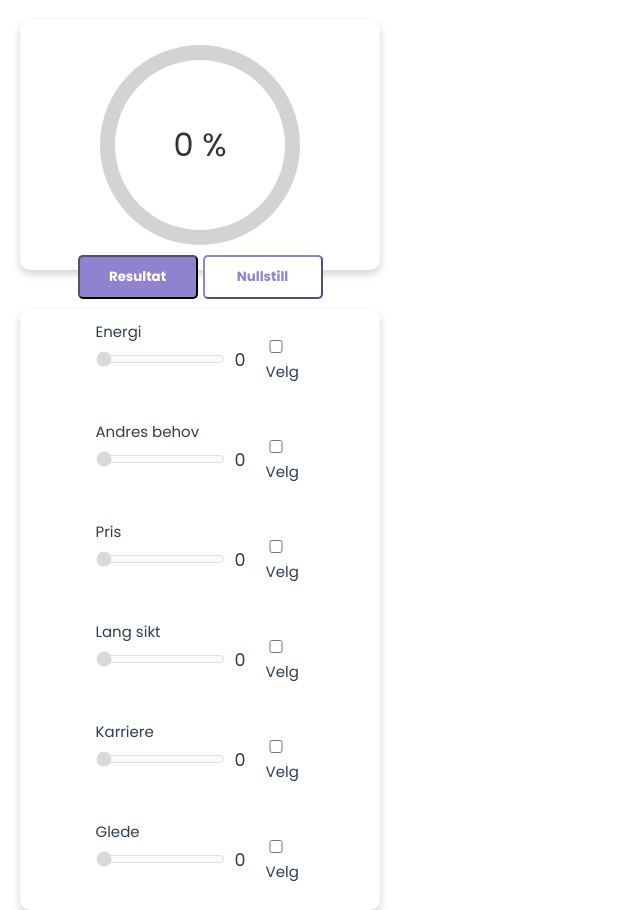
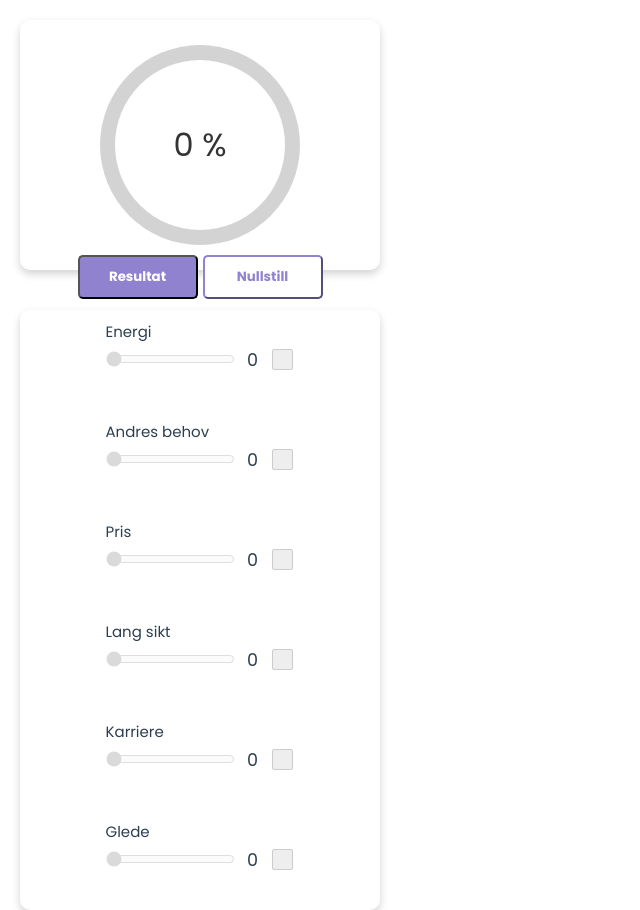
Before and after one commit to AndyKodehode/prioriteringsApp, a Vue app: page / in a window 1280 px wide. Shown: the whole page, without its empty margins (0-640 px from the left). Built offline with nearby package versions, Linux system fonts and the light colour scheme.

Commit message:
checkbox funker

```diff
--- a/src/App.vue
+++ b/src/App.vue
@@ -1,7 +1,7 @@
-<template>
+<template >
 
 <!--<div class="inner-circle"></div>-->
-<div class="body">
+<div class="body" >
   <section class="topSection">
      <div class="circular-progress" >
         <div class="inner-circle"></div>
@@ -111,9 +111,10 @@
             </div>
             <div class="slideValueDiv">
               <h3>{{values.energyValue}}</h3>
-              <label for="checkbox">
-                 <input type="checkbox" class="checkbox" v-model="energyOff" >
-                 <span>Velg</span>
+              <label for="checkbox" class="wrapper">
+                    <input type="checkbox" class="checkbox" v-model="energyOff">
+                    <span class="checkmark" :class="[ energyOff ? 'checked' : 'checkmark' ]"></span>
+
               </label>
             </div>
           </div>
@@ -128,10 +129,11 @@
               </div>
               <div class="slideValueDiv">
                 <h3>{{values.needOfOhterValue}}</h3>
-                <label for="checkbox">
-                    <input type="checkbox" class="checkbox" v-model="needOfOtherOff" >
-                    <span>Velg</span>
-                </label>
+                <label for="checkbox" class="wrapper">
+                    <input type="checkbox" class="checkbox" v-model="needOfOtherOff">
+                    <span class="checkmark" :class="[ needOfOtherOff ? 'checked' : 'checkmark' ]"></span>
+
+                  </label>
               </div>
             </div>
         </div>
@@ -146,10 +148,11 @@
               </div>
               <div class="slideValueDiv">
                 <h3>{{values.shortTermValue}}</h3>
-                <label for="checkbox">
-                  <input type="checkbox" class="checkbox" v-model="shortTermOff" >
-                  <span>Velg</span>
-              </label>
+                <label for="checkbox" class="wrapper">
+                    <input type="checkbox" class="checkbox" v-model="shortTermOff">
+                    <span class="checkmark" :class="[ shortTermOff ? 'checked' : 'checkmark' ]"></span>
+
+                  </label>
               </div>
             </div>
         </div>
@@ -163,10 +166,11 @@
               </div>
               <div class="slideValueDiv">
                 <h3>{{values.longTermValue}}</h3>
-                <label for="checkbox">
-                    <input type="checkbox" class="checkbox" v-model="longTermOff" >
-                    <span>Velg</span>
-                </label>
+                <label for="checkbox" class="wrapper">
+                    <input type="checkbox" class="checkbox" v-model="longTermOff">
+                    <span class="checkmark" :class="[ longTermOff ? 'checked' : 'checkmark' ]"></span>
+
+                  </label>
               </div>
             </div>
         </div>
@@ -180,9 +184,10 @@
                  </div>
                 <div class="slideValueDiv">
                    <h3 class="slideValueText">{{values.careerValue}}</h3>
-                   <label for="checkbox">
-                    <input type="checkbox" class="checkbox" v-model="careerOff" >
-                    <span>Velg</span>
+                   <label for="checkbox" class="wrapper">
+                    <input type="checkbox" class="checkbox" v-model="careerOff">
+                    <span class="checkmark" :class="[ careerOff ? 'checked' : 'checkmark' ]"></span>
+
                   </label>
                 </div>
             </div>
@@ -199,9 +204,9 @@
                  </div>
                 <div class="slideValueDiv">
                    <h3 class="slideValueText">{{values.joyValue}}</h3>
-                   <label for="checkbox">
-                      <input type="checkbox" class="checkbox" v-model="joyOff" >
-                      <span>Velg</span>
+                   <label for="checkbox" class="wrapper">
+                        <input type="checkbox" class="checkbox" v-model="joyOff">
+                        <span class="checkmark" :class="[ joyOff ? 'checked' : 'checkmark' ]"></span>
                   </label>
                 </div>
             </div>
--- a/src/assets/checkbox.css
+++ b/src/assets/checkbox.css
@@ -1,44 +1,68 @@
-.checkbox {
-    display: inline-flex;
+.wrapper {
+    display: flex;
+    height: 100%;
+    justify-content: center;
+    align-items: center;
+    position: relative;
+    margin-bottom: 6px;
     cursor: pointer;
-    position: relative;
+    font-size: 22px;
+    -webkit-user-select: none;
+    -moz-user-select: none;
+    -ms-user-select: none;
+    user-select: none;
+    font-size: 16px;
   }
 
-.checkbox > span {
-    color: #49a4ff;
-    padding: 0.5rem 0.25rem;
+  /* Hide the browser's default checkbox */
+  .wrapper input {
+    position: relative;
+    opacity: 0;
+    cursor: pointer;
+    height: 21px;
+    width: 21px;
+    z-index: 5;
+    margin-top: 4px;
   }
 
-.checkbox > input {
-    height: 30px;
-    width: 30px;
-    -webkit-appearance: none;
-    -moz-appearance: none;
-    -o-appearance: none;
-    appearance: none;
-    border: 1px solid #34495E;
-    border-radius: 4px;
-    outline: none;
-    transition-duration: 0.3s;
-    background-color: #be154d;
-    cursor: pointer;
+  /* Create a custom checkbox */
+  .checkmark {
+    position: absolute;
+    top: 32px;
+    left: 0px;
+    height: 21px;
+    width: 21px;
+    border-radius: 2px;
+    background-color: #eee;
+    border: 1px solid #ccc;
+    z-index: 0;
   }
 
-.checkbox > input:checked {
-    border: 1px solid #d33567;
-    background-color: #575e34;
+  /* On mouse-over, add a grey background color */
+  .wrapper:hover .checkmark {
+    background-color: #ccc;
   }
 
-.checkbox > input:checked + span::before {
-    content: '\2713';
-    display: block;
-    text-align: center;
-    color: #d8ff83;
+  /* Style the checkmark/indicator */
+  .checkmark:after {
+    content: "";
     position: absolute;
-    left: 0.7rem;
-    top: 0.2rem;
+    display: none;
   }
 
-.checkbox > input:active {
-    border: 2px solid #34495E;
+  .checkmark.checked {
+    background-color: #03B5AA;
   }
+
+  .checkmark.checked:after {
+    display: block;
+    left: 7px;
+    top: 0px;
+    width: 7px;
+    height: 15px;
+    border: solid white;
+    border-width: 0 3px 3px 0;
+    -webkit-transform: rotate(45deg);
+    -ms-transform: rotate(45deg);
+    transform: rotate(45deg);
+  }
--- a/src/assets/main.css
+++ b/src/assets/main.css
@@ -131,8 +131,12 @@
   justify-content: center;
   align-items: center;
   height: 100%;
-  width: 70px;
-  gap: 20px
+  width: 50px;
+  gap: 15px
+}
+
+.slideValueDiv h3{
+  width: 10px;
 }
 
 .slideValueDiv input{
```
Lines whose indentation alone changed are shown as unchanged.
